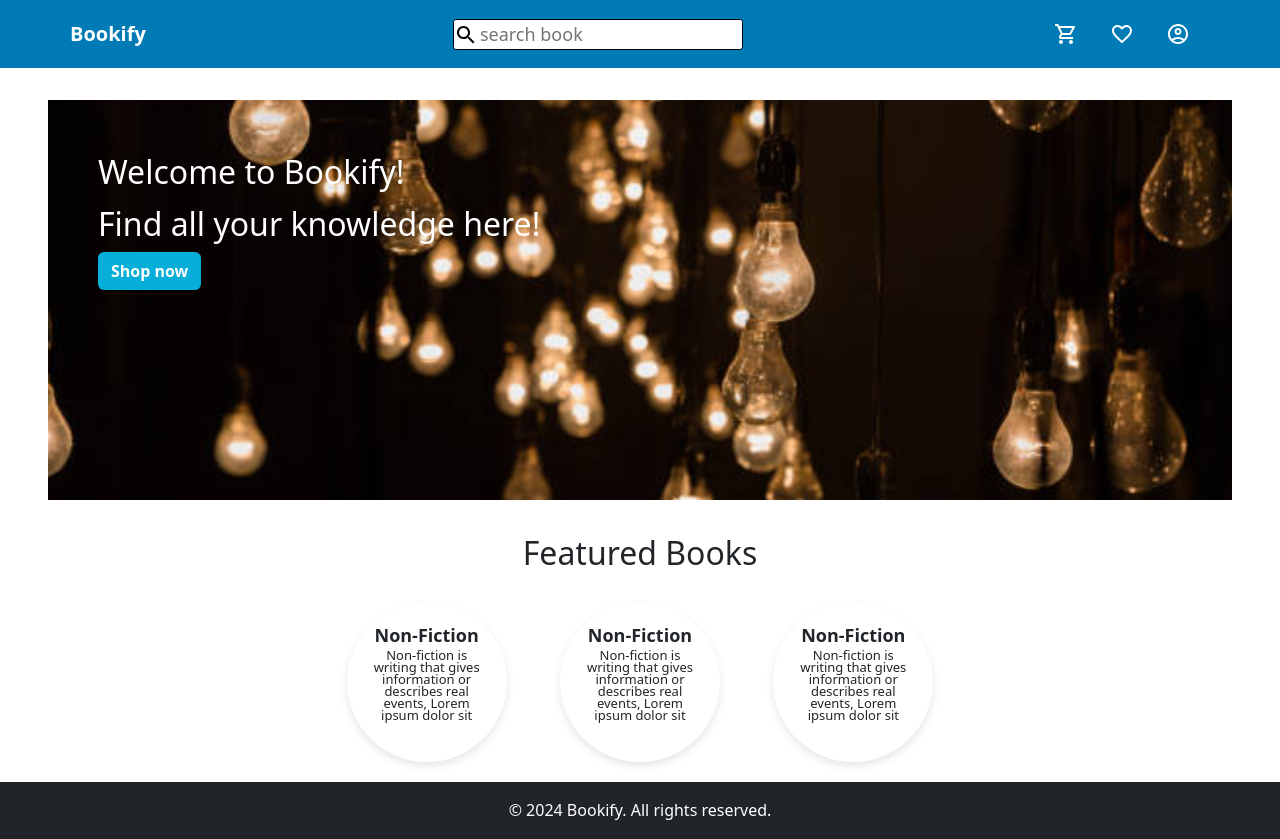
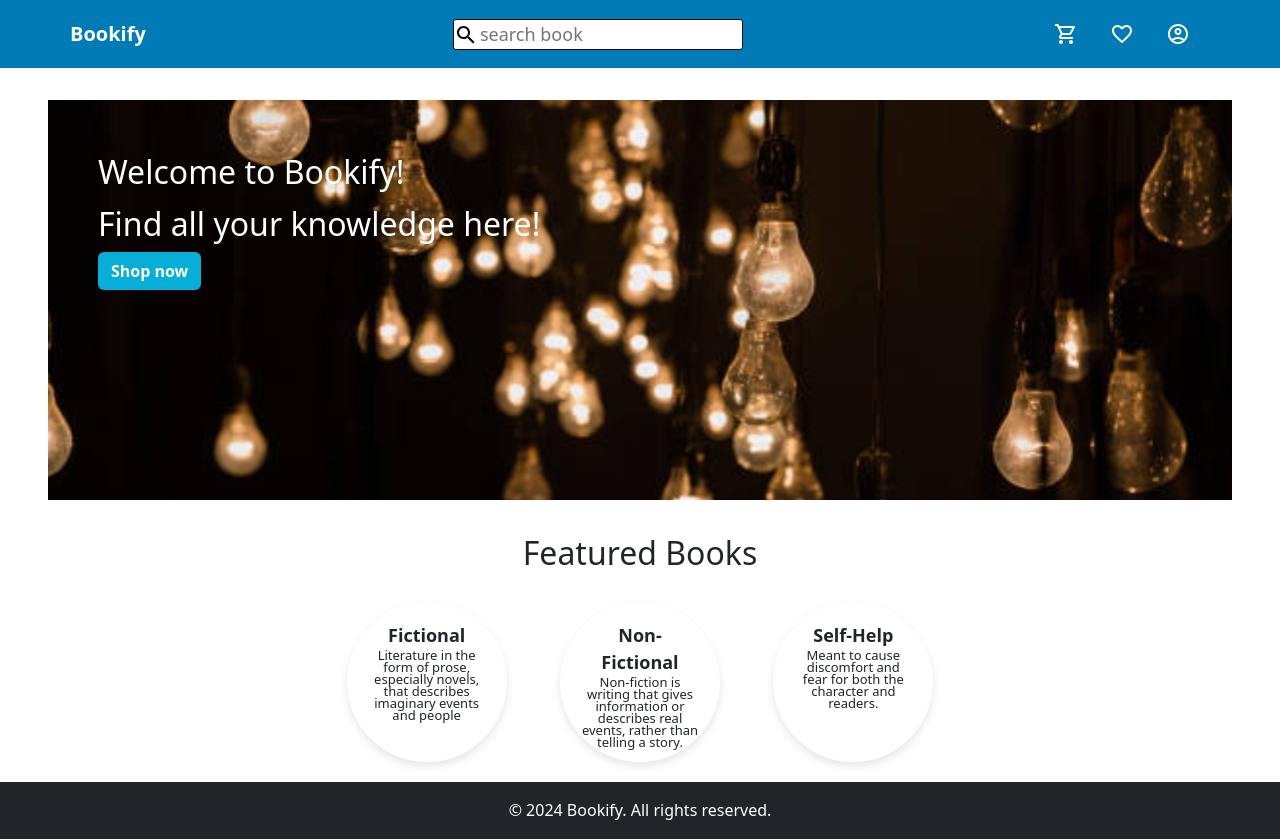
Before and after one commit to mayank12112000/Book-Store, a React (Vite) app in the folder book store/: page / in a window 1280 px wide. Built offline with nearby package versions, Linux system fonts and the light colour scheme.

Commit message:
featured books fix

```diff
--- a/book store/src/components/FeaturedCategory.jsx
+++ b/book store/src/components/FeaturedCategory.jsx
@@ -1,12 +1,13 @@
 import React from 'react'
 import "./featuredCategory.css"
 
-export default function FeaturedCategory() {
+export default function FeaturedCategory({category}) {
+  console.log(category)
   return (
     <div className='featured-category'>
         <main className='text'>
-            <b>Non-Fiction</b>
-            <p>Non-fiction is writing that gives information or describes real events, Lorem ipsum dolor sit </p>
+            <b>{category.name}</b>
+            <p>{category.description}</p>
         </main>
     </div>
   )
--- a/book store/src/pages/HomePage.jsx
+++ b/book store/src/pages/HomePage.jsx
@@ -17,6 +17,7 @@ const HomePage = () => {
   useEffect(()=>{
     dispatch(fetchCategoriesAsync())
   },[dispatch]) // since dispatch will never change during component lifetime useeffect will only run when component mounts
+
   return (
     <div className='homepage'>
       <div className='image-box'>
@@ -36,7 +37,7 @@ const HomePage = () => {
       <div className='category-container'>
       {
         status === "loading"?(<Spinner/>):status==="failed"?(<div>failed to load category</div>):(
-          categories.map((category)=><FeaturedCategory key={category.name}/>)
+          categories.map((category)=><FeaturedCategory category={category} key={category.name}/>)
         )
       }
       </div>
```
